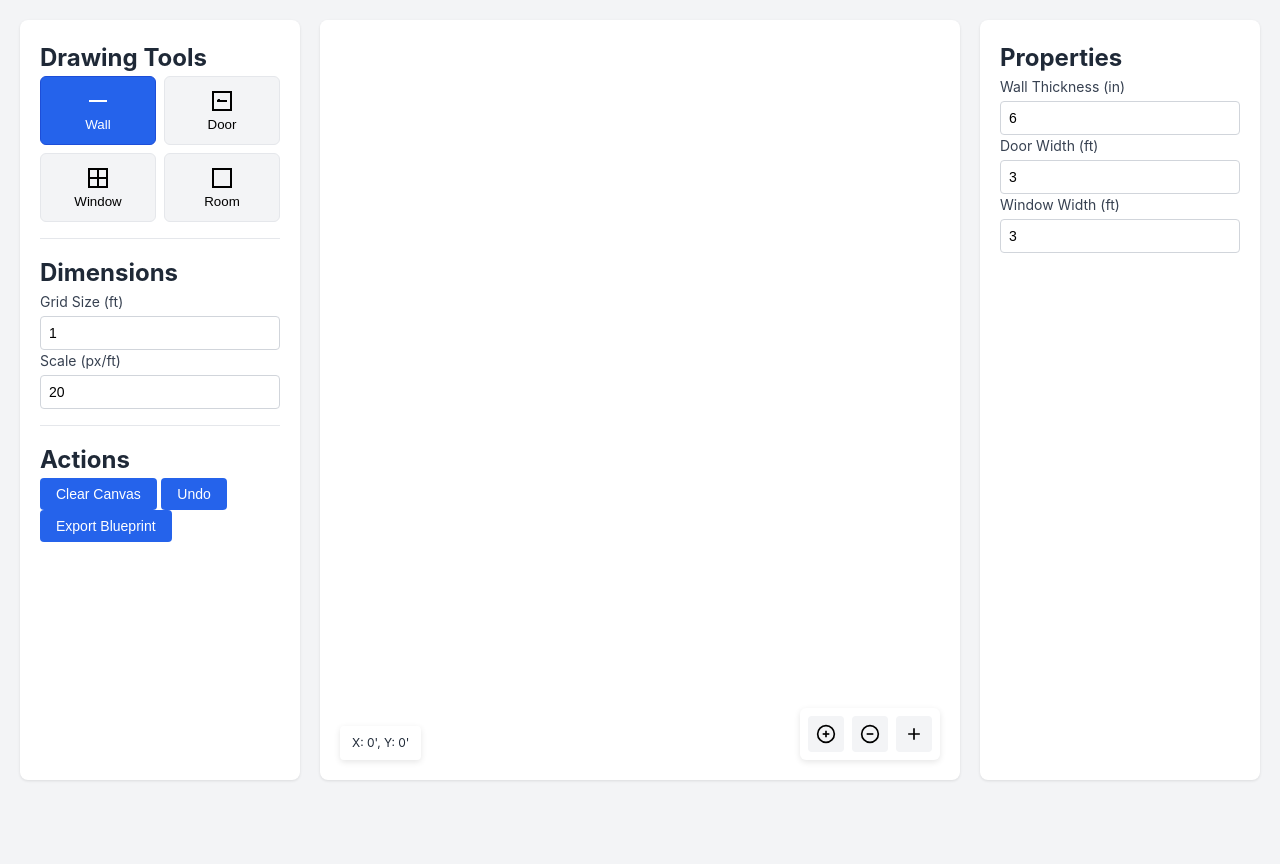
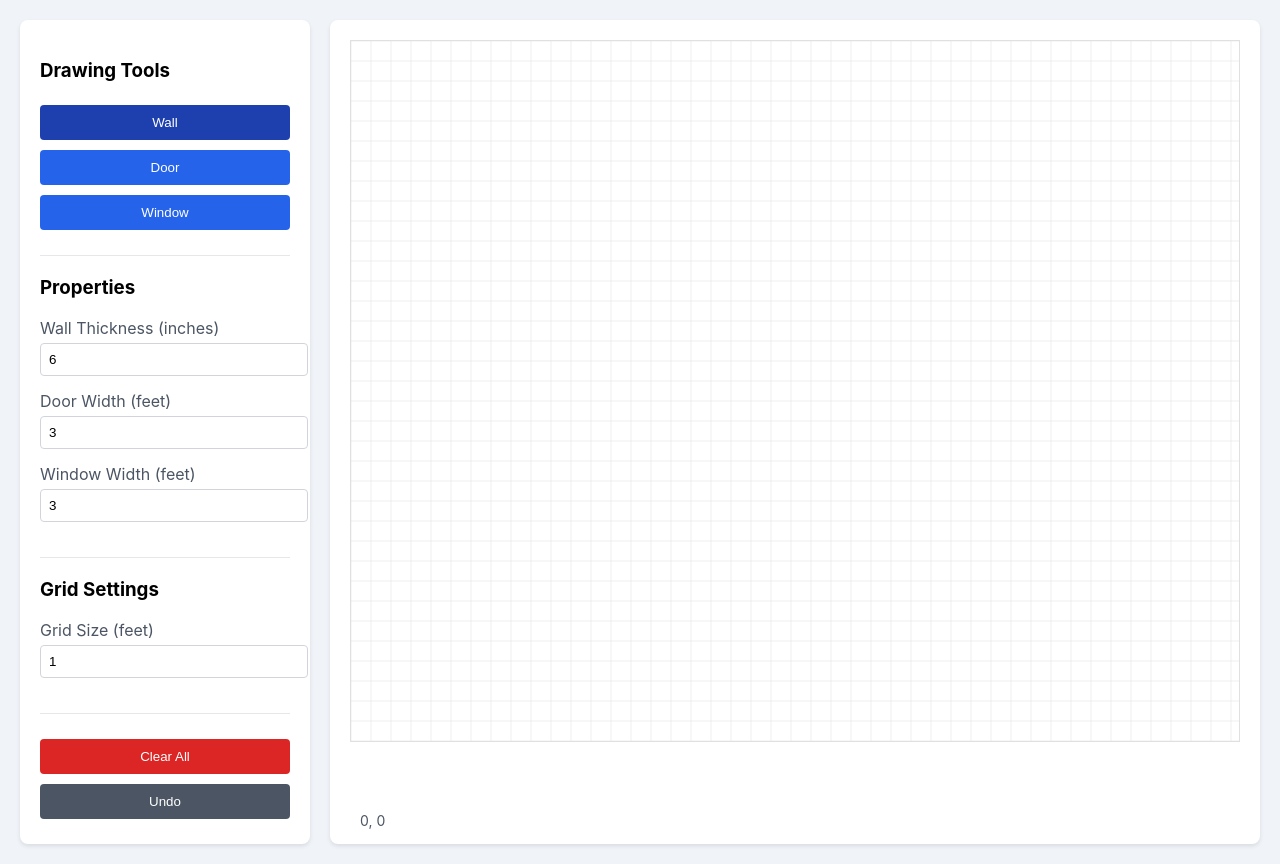
Before and after one commit to mxmdgames/blueprints, a plain HTML site: page index.html in a window 1280 px wide. Before the commit the page ends 800 px from the top, so only its background shows below. Drawn offline with Linux system fonts and the light colour scheme.

Commit message:
Update index.html

```diff
--- a/index.html
+++ b/index.html
@@ -1,431 +1,336 @@
 <!DOCTYPE html>
 <html>
 <head>
-    <title>Professional Blueprint Creator</title>
+    <title>Blueprint Creator</title>
     <style>
-        :root {
-            --primary: #2563eb;
-            --primary-dark: #1d4ed8;
-            --gray-100: #f3f4f6;
-            --gray-200: #e5e7eb;
-            --gray-300: #d1d5db;
-            --gray-700: #374151;
-            --gray-800: #1f2937;
-        }
-
-        * {
-            box-sizing: border-box;
-            margin: 0;
-            padding: 0;
-        }
-
         body {
             font-family: -apple-system, BlinkMacSystemFont, "Segoe UI", Roboto, sans-serif;
-            background: var(--gray-100);
-            color: var(--gray-800);
-            line-height: 1.5;
+            margin: 0;
+            padding: 20px;
+            background: #f0f4f8;
         }
-
-        .app-container {
-            display: grid;
-            grid-template-columns: 280px 1fr 280px;
-            min-height: 100vh;
+        .container {
+            display: flex;
             gap: 20px;
+            max-width: 1400px;
+            margin: 0 auto;
+        }
+        .tools {
+            background: white;
             padding: 20px;
+            border-radius: 8px;
+            box-shadow: 0 2px 4px rgba(0,0,0,0.1);
+            width: 250px;
         }
-
-        .panel {
+        .canvas-container {
             background: white;
+            padding: 20px;
             border-radius: 8px;
-            box-shadow: 0 1px 3px rgba(0,0,0,0.1);
-            padding: 20px;
+            box-shadow: 0 2px 4px rgba(0,0,0,0.1);
+            flex-grow: 1;
+            position: relative;
         }
-
-        .tools-panel {
-            display: flex;
-            flex-direction: column;
-            gap: 16px;
+        canvas {
+            background: #fff;
+            border: 1px solid #e0e0e0;
+            cursor: crosshair;
         }
-
-        .panel-section {
-            border-bottom: 1px solid var(--gray-200);
-            padding-bottom: 16px;
-        }
-
-        .panel-section:last-child {
-            border-bottom: none;
-        }
-
-        .tool-group {
-            display: grid;
-            grid-template-columns: repeat(2, 1fr);
-            gap: 8px;
-        }
-
         .tool-button {
-            display: flex;
-            flex-direction: column;
-            align-items: center;
-            gap: 4px;
-            padding: 12px;
-            background: var(--gray-100);
-            border: 1px solid var(--gray-200);
-            border-radius: 6px;
-            cursor: pointer;
-            transition: all 0.2s;
-        }
-
-        .tool-button:hover {
-            background: var(--gray-200);
-        }
-
-        .tool-button.active {
-            background: var(--primary);
-            color: white;
-            border-color: var(--primary-dark);
-        }
-
-        .tool-button svg {
-            width: 24px;
-            height: 24px;
-        }
-
-        .canvas-container {
-            position: relative;
-            background: white;
-            border-radius: 8px;
-            box-shadow: 0 1px 3px rgba(0,0,0,0.1);
-            overflow: hidden;
-        }
-
-        canvas {
-            background: white;
-        }
-
-        .canvas-controls {
-            position: absolute;
-            bottom: 20px;
-            right: 20px;
-            display: flex;
-            gap: 8px;
-            background: white;
-            padding: 8px;
-            border-radius: 6px;
-            box-shadow: 0 2px 6px rgba(0,0,0,0.1);
-        }
-
-        .control-button {
-            padding: 8px;
-            background: var(--gray-100);
-            border: none;
-            border-radius: 4px;
-            cursor: pointer;
-            display: flex;
-            align-items: center;
-            justify-content: center;
-        }
-
-        .control-button:hover {
-            background: var(--gray-200);
-        }
-
-        .properties-panel {
-            display: flex;
-            flex-direction: column;
-            gap: 16px;
-        }
-
-        .input-group {
-            display: flex;
-            flex-direction: column;
-            gap: 4px;
-        }
-
-        label {
-            font-size: 14px;
-            color: var(--gray-700);
-        }
-
-        input {
-            padding: 8px;
-            border: 1px solid var(--gray-300);
-            border-radius: 4px;
-            font-size: 14px;
-        }
-
-        input:focus {
-            outline: none;
-            border-color: var(--primary);
-        }
-
-        .dimension-label {
-            position: absolute;
-            background: white;
-            padding: 2px 4px;
-            border-radius: 4px;
-            font-size: 12px;
-            pointer-events: none;
-        }
-
-        .action-button {
-            padding: 8px 16px;
-            background: var(--primary);
+            width: 100%;
+            padding: 10px;
+            margin: 5px 0;
+            background: #2563eb;
             color: white;
             border: none;
             border-radius: 4px;
             cursor: pointer;
-            font-size: 14px;
             transition: background 0.2s;
         }
-
-        .action-button:hover {
-            background: var(--primary-dark);
+        .tool-button:hover {
+            background: #1d4ed8;
         }
-
-        .status-bar {
+        .tool-button.active {
+            background: #1e40af;
+        }
+        .input-group {
+            margin: 15px 0;
+        }
+        .input-group label {
+            display: block;
+            margin-bottom: 5px;
+            color: #4b5563;
+        }
+        .input-group input {
+            width: 100%;
+            padding: 8px;
+            border: 1px solid #d1d5db;
+            border-radius: 4px;
+        }
+        .coordinates {
             position: absolute;
-            bottom: 20px;
+            bottom: 10px;
             left: 20px;
-            background: white;
-            padding: 8px 12px;
+            background: rgba(255, 255, 255, 0.9);
+            padding: 5px 10px;
             border-radius: 4px;
-            font-size: 12px;
-            box-shadow: 0 2px 6px rgba(0,0,0,0.1);
+            font-size: 14px;
+            color: #4b5563;
+        }
+        .section {
+            margin-bottom: 20px;
+            padding-bottom: 20px;
+            border-bottom: 1px solid #e5e7eb;
         }
     </style>
 </head>
 <body>
-    <div class="app-container">
-        <div class="panel tools-panel">
-            <div class="panel-section">
-                <h2>Drawing Tools</h2>
-                <div class="tool-group">
-                    <button class="tool-button active" id="wallBtn" title="Wall Tool">
-                        <svg viewBox="0 0 24 24" fill="none" stroke="currentColor" stroke-width="2">
-                            <line x1="3" y1="12" x2="21" y2="12"></line>
-                        </svg>
-                        Wall
-                    </button>
-                    <button class="tool-button" id="doorBtn" title="Door Tool">
-                        <svg viewBox="0 0 24 24" fill="none" stroke="currentColor" stroke-width="2">
-                            <path d="M3 21h18V3H3v18zm4-9h10"></path>
-                            <path d="M7 12a2 2 0 0 0 2-2"></path>
-                        </svg>
-                        Door
-                    </button>
-                    <button class="tool-button" id="windowBtn" title="Window Tool">
-                        <svg viewBox="0 0 24 24" fill="none" stroke="currentColor" stroke-width="2">
-                            <rect x="3" y="3" width="18" height="18"></rect>
-                            <line x1="3" y1="12" x2="21" y2="12"></line>
-                            <line x1="12" y1="3" x2="12" y2="21"></line>
-                        </svg>
-                        Window
-                    </button>
-                    <button class="tool-button" id="roomBtn" title="Room Tool">
-                        <svg viewBox="0 0 24 24" fill="none" stroke="currentColor" stroke-width="2">
-                            <rect x="3" y="3" width="18" height="18"></rect>
-                        </svg>
-                        Room
-                    </button>
+    <div class="container">
+        <div class="tools">
+            <div class="section">
+                <h3>Drawing Tools</h3>
+                <button id="wallBtn" class="tool-button active">Wall</button>
+                <button id="doorBtn" class="tool-button">Door</button>
+                <button id="windowBtn" class="tool-button">Window</button>
+            </div>
+
+            <div class="section">
+                <h3>Properties</h3>
+                <div class="input-group">
+                    <label>Wall Thickness (inches)</label>
+                    <input type="number" id="wallThickness" value="6" min="4" max="12">
+                </div>
+                <div class="input-group">
+                    <label>Door Width (feet)</label>
+                    <input type="number" id="doorWidth" value="3" min="2" max="6">
+                </div>
+                <div class="input-group">
+                    <label>Window Width (feet)</label>
+                    <input type="number" id="windowWidth" value="3" min="2" max="6">
                 </div>
             </div>
 
-            <div class="panel-section">
-                <h2>Dimensions</h2>
+            <div class="section">
+                <h3>Grid Settings</h3>
                 <div class="input-group">
-                    <label>Grid Size (ft)</label>
-                    <input type="number" id="gridSize" value="1" min="0.5" max="10" step="0.5">
-                </div>
-                <div class="input-group">
-                    <label>Scale (px/ft)</label>
-                    <input type="number" id="scale" value="20" min="10" max="50" step="5">
+                    <label>Grid Size (feet)</label>
+                    <input type="number" id="gridSize" value="1" min="0.5" max="5" step="0.5">
                 </div>
             </div>
 
-            <div class="panel-section">
-                <h2>Actions</h2>
-                <button class="action-button" id="clearBtn">Clear Canvas</button>
-                <button class="action-button" id="undoBtn">Undo</button>
-                <button class="action-button" id="exportBtn">Export Blueprint</button>
-            </div>
+            <button id="clearBtn" class="tool-button" style="background: #dc2626;">Clear All</button>
+            <button id="undoBtn" class="tool-button" style="background: #4b5563;">Undo</button>
         </div>
 
         <div class="canvas-container">
             <canvas id="canvas"></canvas>
-            <div class="canvas-controls">
-                <button class="control-button" id="zoomInBtn" title="Zoom In">
-                    <svg width="20" height="20" viewBox="0 0 24 24" fill="none" stroke="currentColor" stroke-width="2">
-                        <circle cx="12" cy="12" r="10"></circle>
-                        <line x1="12" y1="8" x2="12" y2="16"></line>
-                        <line x1="8" y1="12" x2="16" y2="12"></line>
-                    </svg>
-                </button>
-                <button class="control-button" id="zoomOutBtn" title="Zoom Out">
-                    <svg width="20" height="20" viewBox="0 0 24 24" fill="none" stroke="currentColor" stroke-width="2">
-                        <circle cx="12" cy="12" r="10"></circle>
-                        <line x1="8" y1="12" x2="16" y2="12"></line>
-                    </svg>
-                </button>
-                <button class="control-button" id="panBtn" title="Pan Tool">
-                    <svg width="20" height="20" viewBox="0 0 24 24" fill="none" stroke="currentColor" stroke-width="2">
-                        <path d="M12 19V5M5 12h14"></path>
-                    </svg>
-                </button>
-            </div>
-            <div class="status-bar">
-                <span id="coordinates">X: 0', Y: 0'</span>
-            </div>
-        </div>
-
-        <div class="panel properties-panel">
-            <div class="panel-section">
-                <h2>Properties</h2>
-                <div class="input-group">
-                    <label>Wall Thickness (in)</label>
-                    <input type="number" id="wallThickness" value="6" min="4" max="12" step="0.5">
-                </div>
-                <div class="input-group">
-                    <label>Door Width (ft)</label>
-                    <input type="number" id="doorWidth" value="3" min="2" max="8" step="0.5">
-                </div>
-                <div class="input-group">
-                    <label>Window Width (ft)</label>
-                    <input type="number" id="windowWidth" value="3" min="2" max="8" step="0.5">
-                </div>
-            </div>
+            <div class="coordinates" id="coordinates">0, 0</div>
         </div>
     </div>
 
     <script>
-        // Initialize canvas and context
         const canvas = document.getElementById('canvas');
         const ctx = canvas.getContext('2d');
+        const SCALE = 20; // 1 foot = 20 pixels
+        let currentTool = 'wall';
+        let isDrawing = false;
+        let startX, startY;
+        let elements = [];
+        let undoHistory = [];
 
-        // Set canvas size to match container
+        // Set canvas size
         function resizeCanvas() {
             const container = canvas.parentElement;
-            canvas.width = container.clientWidth;
-            canvas.height = container.clientHeight;
-            drawGrid();
+            canvas.width = container.clientWidth - 42; // Adjust for padding
+            canvas.height = window.innerHeight - 100;
+            redraw();
         }
 
+        // Initialize canvas size
+        resizeCanvas();
         window.addEventListener('resize', resizeCanvas);
-        resizeCanvas();
-
-        // State management
-        let currentTool = 'wall';
-        let isDrawing = false;
-        let startX = 0;
-        let startY = 0;
-        let scale = 20; // pixels per foot
-        let gridSize = 1; // feet
-        let zoom = 1;
-        let pan = { x: 0, y: 0 };
-        let elements = [];
-        let undoStack = [];
 
         // Tool selection
         document.querySelectorAll('.tool-button').forEach(button => {
+            if (!button.id.includes('Btn')) return;
             button.addEventListener('click', () => {
+                if (button.id === 'clearBtn') {
+                    elements = [];
+                    redraw();
+                    return;
+                }
+                if (button.id === 'undoBtn') {
+                    if (elements.length > 0) {
+                        undoHistory.push(elements.pop());
+                        redraw();
+                    }
+                    return;
+                }
                 document.querySelectorAll('.tool-button').forEach(b => b.classList.remove('active'));
                 button.classList.add('active');
                 currentTool = button.id.replace('Btn', '');
             });
         });
 
-        // Grid drawing with zoom and pan
-        function drawGrid() {
-            ctx.clearRect(0, 0, canvas.width, canvas.height);
-            ctx.save();
-            ctx.translate(pan.x, pan.y);
-            ctx.scale(zoom, zoom);
+        // Mouse event handlers
+        canvas.addEventListener('mousedown', startDrawing);
+        canvas.addEventListener('mousemove', draw);
+        canvas.addEventListener('mouseup', stopDrawing);
+        canvas.addEventListener('mousemove', updateCoordinates);
 
-            const gridPixels = gridSize * scale;
-            ctx.strokeStyle = '#ddd';
-            ctx.lineWidth = 0.5;
-
-            for (let x = 0; x < canvas.width / zoom; x += gridPixels) {
-                ctx.beginPath();
-                ctx.moveTo(x, 0);
-                ctx.lineTo(x, canvas.height / zoom);
-                ctx.stroke();
-            }
-
-            for (let y = 0; y < canvas.height / zoom; y += gridPixels) {
-                ctx.beginPath();
-                ctx.moveTo(0, y);
-                ctx.lineTo(canvas.width / zoom, y);
-                ctx.stroke();
-            }
-
-            // Draw all elements
-            elements.forEach(element => drawElement(element));
-
-            ctx.restore();
+        function getMousePos(e) {
+            const rect = canvas.getBoundingClientRect();
+            return {
+                x: e.clientX - rect.left,
+                y: e.clientY - rect.top
+            };
         }
 
-        // Element drawing functions
-        function drawElement(element) {
-            switch(element.type) {
+        function snapToGrid(value) {
+            const gridPixels = Number(document.getElementById('gridSize').value) * SCALE;
+            return Math.round(value / gridPixels) * gridPixels;
+        }
+
+        function updateCoordinates(e) {
+            const pos = getMousePos(e);
+            const x = (pos.x / SCALE).toFixed(1);
+            const y = (pos.y / SCALE).toFixed(1);
+            document.getElementById('coordinates').textContent = `${x}', ${y}'`;
+        }
+
+        function startDrawing(e) {
+            isDrawing = true;
+            const pos = getMousePos(e);
+            startX = snapToGrid(pos.x);
+            startY = snapToGrid(pos.y);
+        }
+
+        function draw(e) {
+            if (!isDrawing) return;
+
+            const pos = getMousePos(e);
+            const currentX = snapToGrid(pos.x);
+            const currentY = snapToGrid(pos.y);
+
+            redraw();
+
+            // Preview current drawing
+            switch(currentTool) {
                 case 'wall':
-                    drawWall(element);
+                    drawWall(startX, startY, currentX, currentY);
                     break;
                 case 'door':
-                    drawDoor(element);
+                    drawDoor(startX, startY, currentX, currentY);
                     break;
                 case 'window':
-                    drawWindow(element);
-                    break;
-                case 'room':
-                    drawRoom(element);
+                    drawWindow(startX, startY, currentX, currentY);
                     break;
             }
         }
 
-        function drawWall(wall) {
-            const thickness = Number(document.getElementById('wallThickness').value) / 12 * scale;
+        function stopDrawing(e) {
+            if (!isDrawing) return;
+
+            const pos = getMousePos(e);
+            const endX = snapToGrid(pos.x);
+            const endY = snapToGrid(pos.y);
+
+            // Add new element
+            elements.push({
+                type: currentTool,
+                x1: startX,
+                y1: startY,
+                x2: endX,
+                y2: endY
+            });
+
+            isDrawing = false;
+            redraw();
+        }
+
+        function drawWall(x1, y1, x2, y2) {
+            const thickness = Number(document.getElementById('wallThickness').value) / 12 * SCALE;
+            ctx.beginPath();
+            ctx.moveTo(x1, y1);
+            ctx.lineTo(x2, y2);
             ctx.strokeStyle = '#000';
             ctx.lineWidth = thickness;
-            ctx.beginPath();
-            ctx.moveTo(wall.x1, wall.y1);
-            ctx.lineTo(wall.x2, wall.y2);
             ctx.stroke();
         }
 
-        function drawDoor(door) {
-            const width = Number(document.getElementById('doorWidth').value) * scale;
+        function drawDoor(x1, y1, x2, y2) {
+            const width = Number(document.getElementById('doorWidth').value) * SCALE;
+            const direction = x2 > x1 ? 1 : -1;
+
+            ctx.beginPath();
+            ctx.moveTo(x1, y1);
+            ctx.lineTo(x1 + width * direction, y1);
             ctx.strokeStyle = '#ff0000';
             ctx.lineWidth = 2;
-
-            // Door arc
-            ctx.beginPath();
-            ctx.moveTo(door.x1, door.y1);
-            ctx.arc(door.x1, door.y1, width, 0, Math.PI/2, false);
             ctx.stroke();
 
-            // Door line
             ctx.beginPath();
-            ctx.moveTo(door.x1, door.y1);
-            ctx.lineTo(door.x1 + width, door.y1);
+            ctx.arc(x1, y1, width, 0, Math.PI/2 * direction, direction < 0);
             ctx.stroke();
         }
 
-        function drawWindow(window) {
-            const width = Number(document.getElementById('windowWidth').value) * scale;
+        function drawWindow(x1, y1, x2, y2) {
+            const width = Number(document.getElementById('windowWidth').value) * SCALE;
+            const height = width / 2;
+
             ctx.strokeStyle = '#0000ff';
             ctx.lineWidth = 2;
 
-            // Window frame
-            ctx.strokeRect(window.x1, window.y1, width, width/2);
+            ctx.strokeRect(x1, y1, width, height);
 
-            // Window crosshair
+            // Window cross
             ctx.beginPath();
-            ctx.moveTo(window.x1 + width/2, window.y1);
-            ctx.lineTo(window.x1 + width/2, window.y1 + width/2);
-            ctx.moveTo(window.x1, window.y1 + width/4);
-            ctx.lineTo(window.x1 + width, window.y1 + width/4);
+            ctx.moveTo(x1 + width/2, y1);
+            ctx.lineTo(x1 + width/2, y1 + height);
+            ctx.moveTo(x1, y1 + height/2);
+            ctx.lineTo(x1 + width, y1 + height/2);
             ctx.stroke();
         }
 
-        function drawRoom(room) {
-            ctx.strokeStyle
+        function drawGrid() {
+            const gridSize = Number(document.getElementById('gridSize').value) * SCALE;
+            ctx.strokeStyle = '#ddd';
+            ctx.lineWidth = 0.5;
+
+            for(let x = 0; x <= canvas.width; x += gridSize) {
+                ctx.beginPath();
+                ctx.moveTo(x, 0);
+                ctx.lineTo(x, canvas.height);
+                ctx.stroke();
+            }
+
+            for(let y = 0; y <= canvas.height; y += gridSize) {
+                ctx.beginPath();
+                ctx.moveTo(0, y);
+                ctx.lineTo(canvas.width, y);
+                ctx.stroke();
+            }
+        }
+
+        function redraw() {
+            ctx.clearRect(0, 0, canvas.width, canvas.height);
+            drawGrid();
+            elements.forEach(element => {
+                switch(element.type) {
+                    case 'wall':
+                        drawWall(element.x1, element.y1, element.x2, element.y2);
+                        break;
+                    case 'door':
+                        drawDoor(element.x1, element.y1, element.x2, element.y2);
+                        break;
+                    case 'window':
+                        drawWindow(element.x1, element.y1, element.x2, element.y2);
+                        break;
+                }
+            });
+        }
+
+        // Initial draw
+        redraw();
+    </script>
+</body>
+</html>
```
